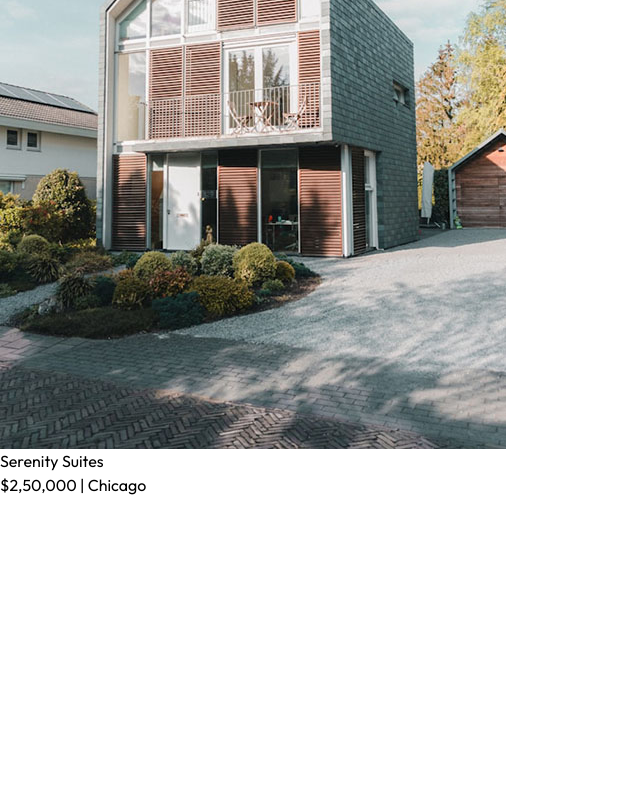
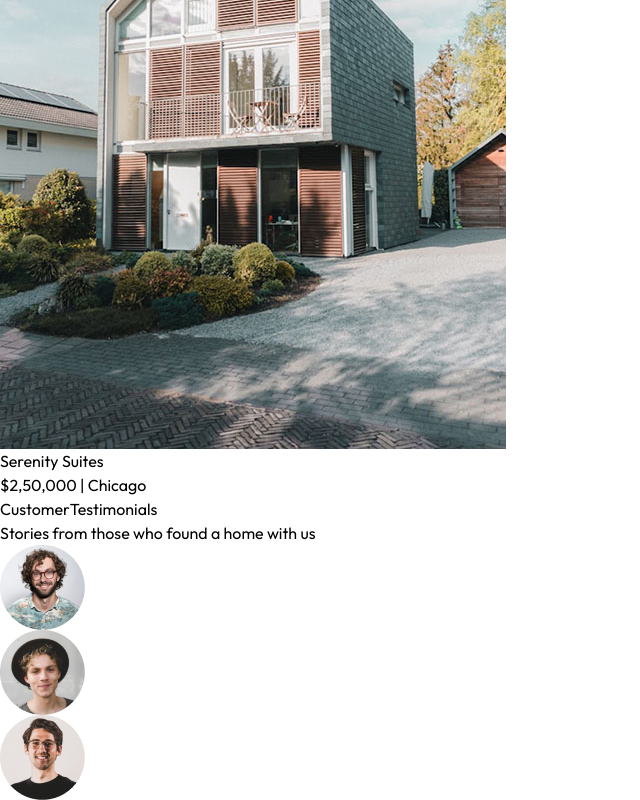
Before and after one commit to favourInyangii/NARAS-HOMES, a React (Vite) app: page / in a window 1280 px wide. Shown: the part 5299-6099 px from the top of the page, without its empty margins (0-640 px from the left). Before the commit the page ends 5796 px from the top, so only its background shows below. Built offline with nearby package versions, Linux system fonts and the light colour scheme.

Commit message:
testimonials section creation

```diff
--- a/src/App.jsx
+++ b/src/App.jsx
@@ -1,6 +1,7 @@
 import About from './components/About'
 import Header from './components/Header'
 import Projects from './components/Projects'
+import Testimonials from './components/Testimonials'
 
 const App = () => {
   return (
@@ -8,6 +9,7 @@ const App = () => {
       <Header />
       <About />
       <Projects />
+      <Testimonials />
     </div>
   )
 }
--- /dev/null
+++ b/src/components/Testimonials.jsx
@@ -0,0 +1,19 @@
+import { testimonialsData } from "../assets/assets"
+const Testimonials = () => {
+    return (
+        <div className="container mx-auto py-10 lg:px-32 w-full overflow-hidden">
+            <h1 className="text-2xl sm:text-4xl font-bold mb-2 text-center">Customer<span className="underline underline-offset-4 decoration-1 under font-light">Testimonials</span></h1>
+            <p className="text-center text-gray-500 mb-12 max-w-80 mx-auto">Stories from those who found a home with us</p>
+
+            <div className="flex flex-wrap justify-center gap-8">
+                {testimonialsData.map((testimonial, index) => (
+                    <div key={index} className="max-w-[340px] border shadow-lg rounded px-8 py-12 text-center">
+                        <img className="w-20 h-20 rounded-full mx-auto mb-4" src={testimonial.image} alt={testimonial.alt} />
+                    </div>
+                ))}
+            </div>
+        </div>
+    )
+}
+
+export default Testimonials
```
